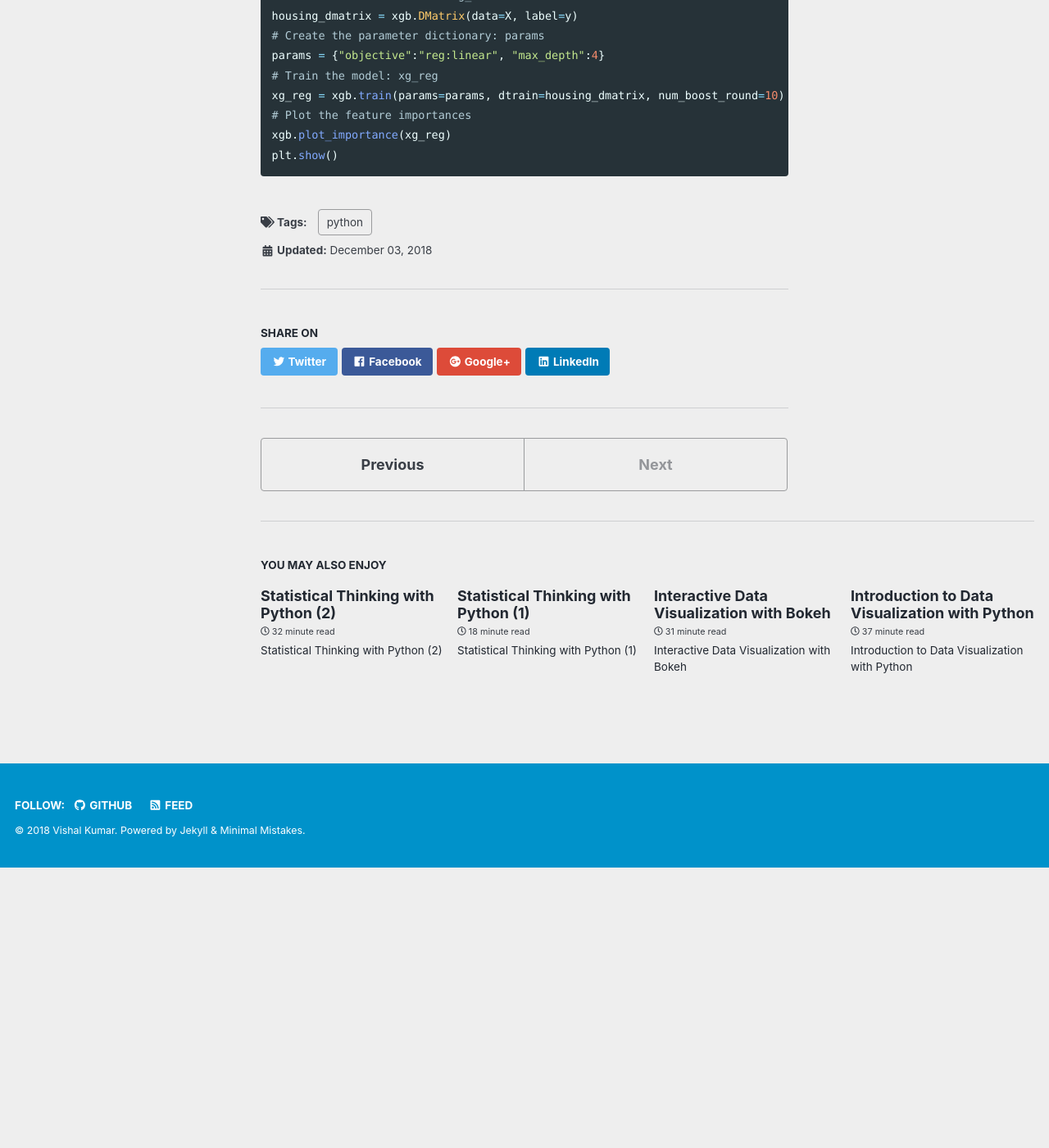
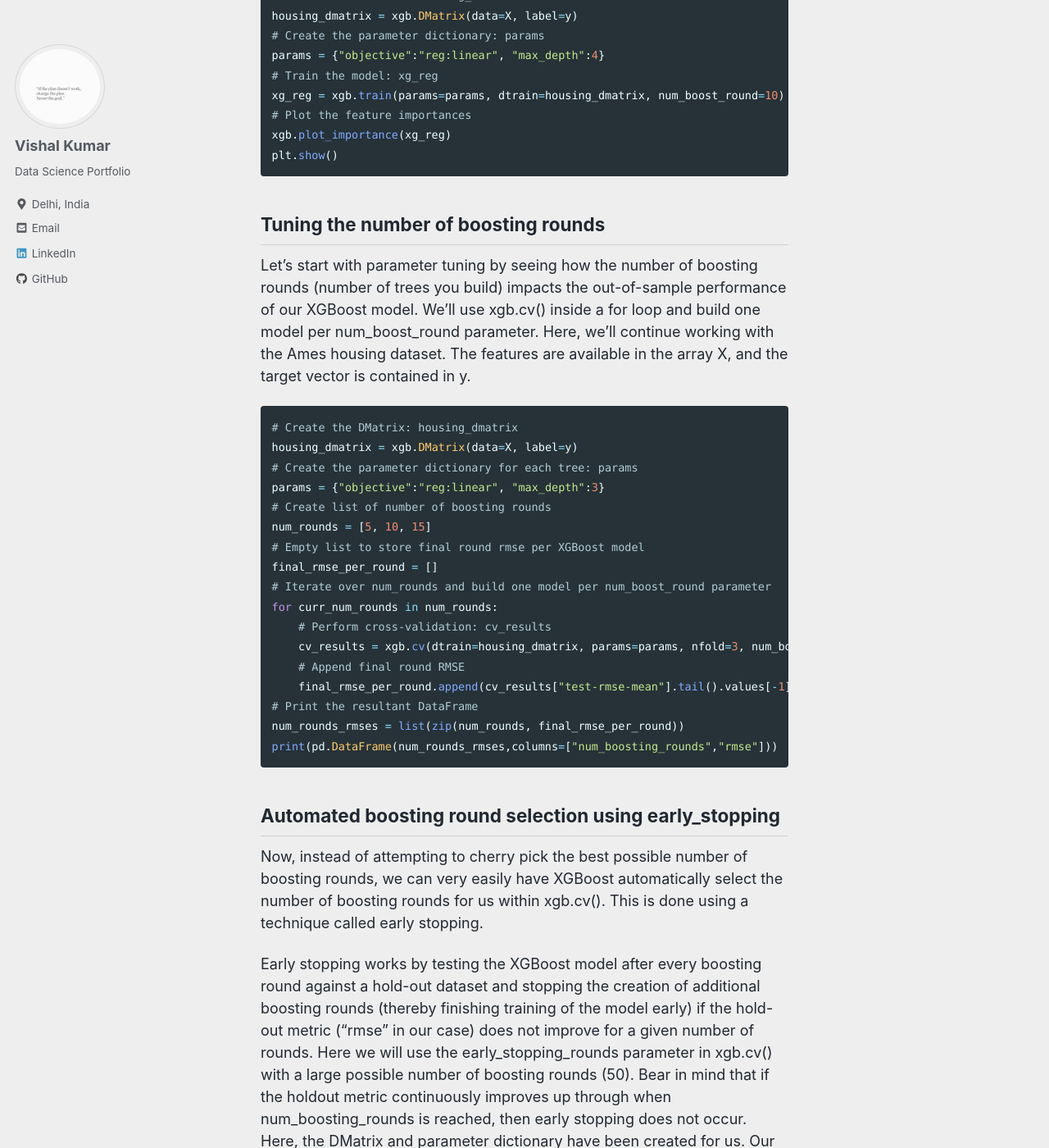
Before and after one commit to vishalmnemonic/vishalmnemonic.github.io, a Jekyll site: the page built from _posts/2018-12-03-DC16.md, in a window 1280 px wide and 1400 px high, scrolled down 6612 px. Shown: the whole window at 82% size. Built offline with Jekyll 4.4.1, drawn with Linux system fonts in a browser that asks for light colours; nearby versions of some CDN libraries; before the commit the page ends 7670 px from its top, so only the background shows below that; some of the changed text lies outside the part shown.

Commit message:
dc16 3.1

````diff
--- a/_posts/2018-12-03-DC16.md
+++ b/_posts/2018-12-03-DC16.md
@@ -190,3 +190,64 @@ xg_reg = xgb.train(params=params, dtrain=housing_dmatrix, num_boost_round=10)
 xgb.plot_importance(xg_reg)
 plt.show()
 ```
+
+## Tuning the number of boosting rounds
+Let's start with parameter tuning by seeing how the number of boosting rounds (number of trees you build) impacts the out-of-sample performance of our XGBoost model. We'll use xgb.cv() inside a for loop and build one model per num_boost_round parameter. Here, we'll continue working with the Ames housing dataset. The features are available in the array X, and the target vector is contained in y.
+
+```python
+# Create the DMatrix: housing_dmatrix
+housing_dmatrix = xgb.DMatrix(data=X, label=y)
+# Create the parameter dictionary for each tree: params
+params = {"objective":"reg:linear", "max_depth":3}
+# Create list of number of boosting rounds
+num_rounds = [5, 10, 15]
+# Empty list to store final round rmse per XGBoost model
+final_rmse_per_round = []
+# Iterate over num_rounds and build one model per num_boost_round parameter
+for curr_num_rounds in num_rounds:
+    # Perform cross-validation: cv_results
+    cv_results = xgb.cv(dtrain=housing_dmatrix, params=params, nfold=3, num_boost_round=curr_num_rounds, metrics="rmse", as_pandas=True, seed=123)
+    # Append final round RMSE
+    final_rmse_per_round.append(cv_results["test-rmse-mean"].tail().values[-1])
+# Print the resultant DataFrame
+num_rounds_rmses = list(zip(num_rounds, final_rmse_per_round))
+print(pd.DataFrame(num_rounds_rmses,columns=["num_boosting_rounds","rmse"]))
+```
+
+## Automated boosting round selection using early_stopping
+Now, instead of attempting to cherry pick the best possible number of boosting rounds, we can very easily have XGBoost automatically select the number of boosting rounds for us within xgb.cv(). This is done using a technique called early stopping.
+
+Early stopping works by testing the XGBoost model after every boosting round against a hold-out dataset and stopping the creation of additional boosting rounds (thereby finishing training of the model early) if the hold-out metric ("rmse" in our case) does not improve for a given number of rounds. Here we will use the early_stopping_rounds parameter in xgb.cv() with a large possible number of boosting rounds (50). Bear in mind that if the holdout metric continuously improves up through when num_boosting_rounds is reached, then early stopping does not occur. Here, the DMatrix and parameter dictionary have been created for us. Our task is to use cross-validation with early stopping. Go for it!
+
+```python
+# Create your housing DMatrix: housing_dmatrix
+housing_dmatrix = xgb.DMatrix(data=X, label=y)
+# Create the parameter dictionary for each tree: params
+params = {"objective":"reg:linear", "max_depth":4}
+# Perform cross-validation with early stopping: cv_results
+cv_results = xgb.cv(dtrain=housing_dmatrix, params=params, nfold=3, early_stopping_rounds=10, num_boost_round=50, metrics="rmse", as_pandas=True, seed=123)
+# Print cv_results
+print(cv_results)
+```
+
+## Tuning eta
+It's time to practice tuning other XGBoost hyperparameters in earnest and observing their effect on model performance! We'll begin by tuning the "eta", also known as the learning rate. The learning rate in XGBoost is a parameter that can range between 0 and 1, with higher values of "eta" penalizing feature weights more strongly, causing much stronger regularization.
+
+```python
+# Create your housing DMatrix: housing_dmatrix
+housing_dmatrix = xgb.DMatrix(data=X, label=y)
+# Create the parameter dictionary for each tree (boosting round)
+params = {"objective":"reg:linear", "max_depth":3}
+# Create list of eta values and empty list to store final round rmse per xgboost model
+eta_vals = [0.001, 0.01, 0.1]
+best_rmse = []
+# Systematically vary the eta
+for curr_val in eta_vals:
+    params["eta"] = curr_val
+    # Perform cross-validation: cv_results
+    cv_results = xgb.cv(dtrain=housing_dmatrix, params=params, nfold=3, early_stopping_rounds=5, num_boost_round=10, metrics="rmse", as_pandas=True, seed=123)
+    # Append the final round rmse to best_rmse
+    best_rmse.append(cv_results["test-rmse-mean"].tail().values[-1])
+# Print the resultant DataFrame
+print(pd.DataFrame(list(zip(eta_vals, best_rmse)), columns=["eta","best_rmse"]))
+```
````
